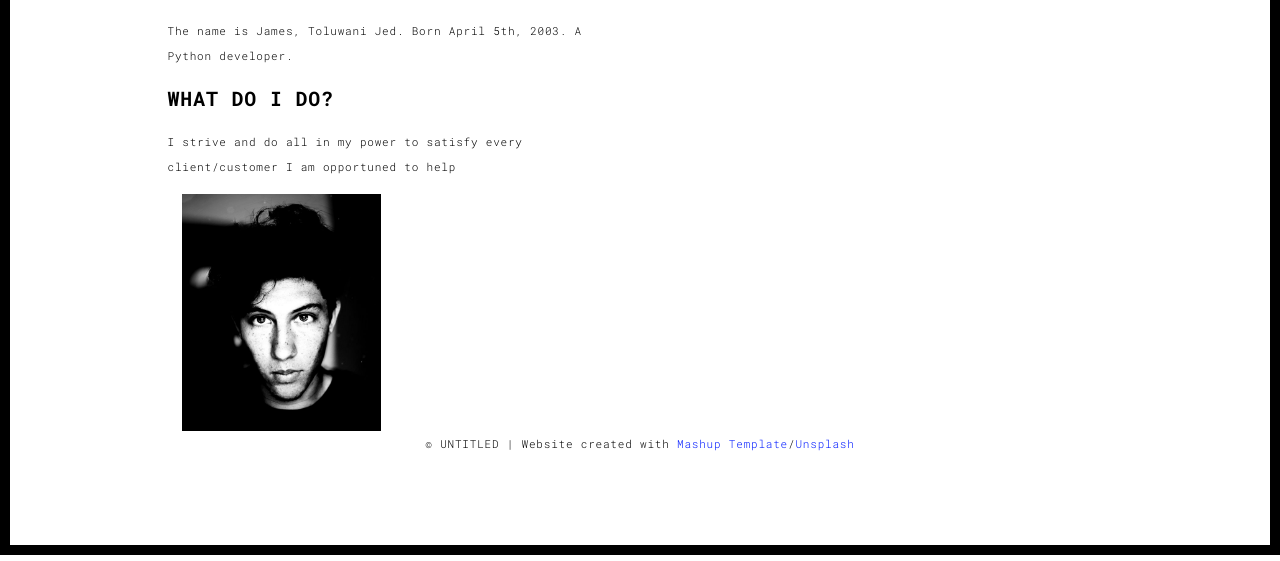
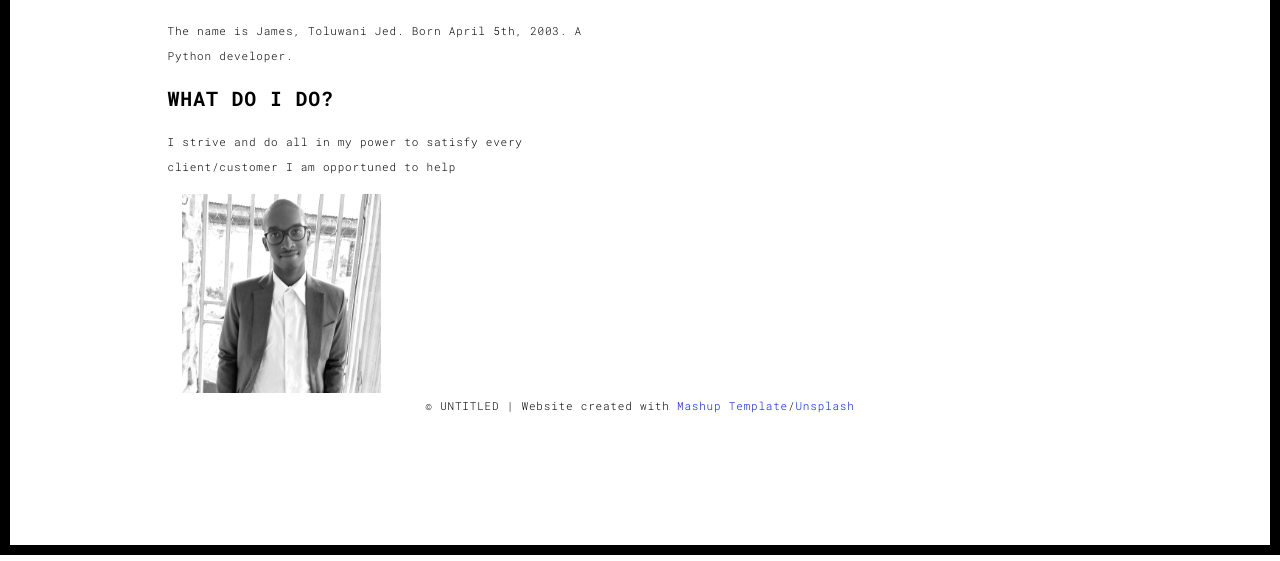
Before and after one commit to Marsuvees/my_portfolio, a Flask app: page /about.html in a window 1280 px wide. Shown: the part 245-806 px from the top of the page. Run offline with Flask 3, Linux system fonts and the light colour scheme; some libraries are stand-ins or nearby versions.

Commit message:
Update about.html
changed the picture on the page

```diff
--- a/templates/about.html
+++ b/templates/about.html
@@ -66,7 +66,7 @@
                   <h3>WHAT DO I DO?</h3>
                   <p>I strive and do all in my power to satisfy every client/customer I am opportuned to help</h3>
                 <div class="col-xs-12 col-md-6">
-                  <img src="static/assets/images/profil.jpg" class="img-responsive" alt="">
+                  <img src="static/assets/images/profile.jpg" class="img-responsive" alt="">
                 </div>
               </div>
             </div>
```
